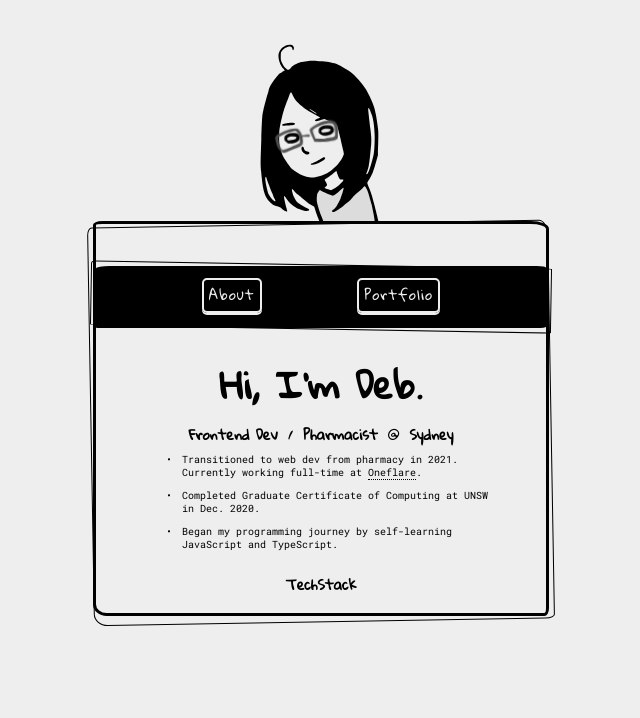
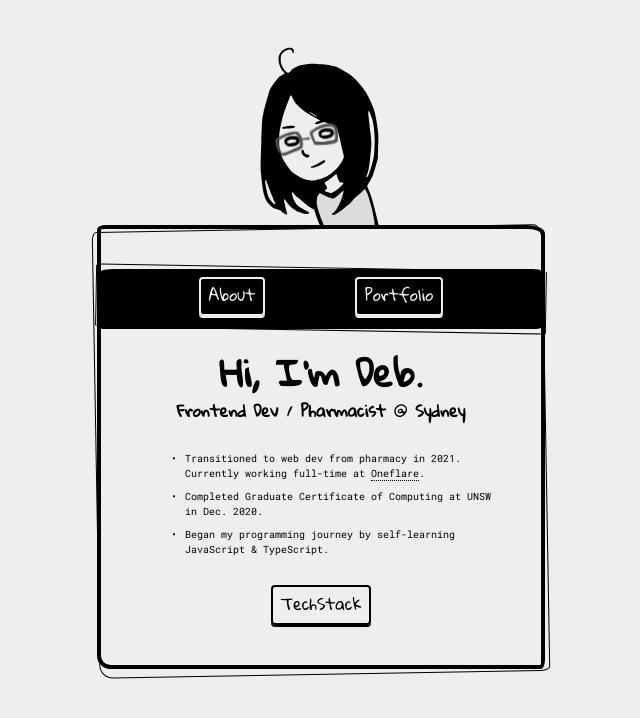
Before and after one commit to debccheng/debccheng.github.io, a React (Create React App) app: page / in a window 1280 px wide. Shown: the top 718 px of the page, without its empty margins (319-959 px from the left). Built offline with nearby package versions, Linux system fonts and the light colour scheme.

Commit message:
Tweak css

```diff
--- a/src/App.css
+++ b/src/App.css
@@ -13,15 +13,15 @@ html, body, #root {
 
 .main-wrapper {
   width: 100%;
-  max-width: 450px;
+  max-width: 440px;
   position: relative;
-  margin: -15px 225px 45px;
-  padding-block: 15px;
+  margin: -16px 0 40px;
+  padding-block: 16px;
   display: flex;
   flex-direction: column;
   justify-content: center;
   background-color: #eee;
-  border: 3px solid #000;
+  border: 4px solid #000;
   border-radius:  2% 4% 1% 3% / 1% 2% 2% 3%;
 }
 
--- a/src/components/Navbar/Navbar.module.css
+++ b/src/components/Navbar/Navbar.module.css
@@ -1,10 +1,10 @@
 .navbar {
   position: relative;
   height: 36px;
-  margin-block-start: 27px;
+  margin-block-start: 24px;
   background: #000;
   border-radius:  3% 2% 2% 1% / 4% 3% 2% 1%;
-  padding: 10px 10px 16px;
+  padding: 8px 8px 16px;
 }
 
 .navbar::before {
@@ -34,21 +34,20 @@
 }
 
 .linkButton {
-  font-size: 14px;
-  letter-spacing: 1px;
+  font-size: 16px;
   font-family: 'Gloria Hallelujah', sans-serif;
   text-decoration: none;
   color: #eee;
   position: relative;
-  padding: 0 5px 3px;
+  padding: 0 8px 4px;
   border: 2px solid #eee;
-  border-radius: 5px;
+  border-radius: 4px;
   box-shadow: 0 2px 0 #eee;
   transition: padding 0.1s, box-shadow 0.1s, top 0.1s;
   background: transparent;
 }
 
-.linkBbutton:hover {
+.linkButton:hover {
   cursor: pointer;
 }
 
--- a/src/components/Navbar/Navbar.tsx
+++ b/src/components/Navbar/Navbar.tsx
@@ -13,12 +13,12 @@ const Navbar: FC = () => (
     <nav className={styles.navbar}>
       <ul className={styles.navGroup}>
         <li className={styles.navList}>
-          <Link to="/" className={styles.linkButton} type="button">
+          <Link to="/" className={styles.linkButton}>
             About
           </Link>
         </li>
         <li className={styles.navList}>
-          <Link to="/portfolio" className={styles.linkButton} type="button">
+          <Link to="/portfolio" className={styles.linkButton}>
             Portfolio
           </Link>
         </li>
--- a/src/components/SelfPortrait/SelfPortrait.module.css
+++ b/src/components/SelfPortrait/SelfPortrait.module.css
@@ -1,7 +1,7 @@
 
 
 .svgWrapper {
-  margin: 45px auto 0;
+  margin: 48px auto 0;
 }
 
 .selfPortrait {
--- a/src/index.css
+++ b/src/index.css
@@ -5,6 +5,7 @@ body {
     sans-serif;
   -webkit-font-smoothing: antialiased;
   -moz-osx-font-smoothing: grayscale;
+  line-height: 1.5;
 }
 
 code {
--- a/src/pages/About/About.module.css
+++ b/src/pages/About/About.module.css
@@ -1,38 +1,39 @@
+
 .headingTitle {
   font-family: 'Gloria Hallelujah', monospace;
-  margin: 20px 0 0;
+  margin: 16px 0 0;
   font-size: 36px;
   text-align: center;
-  animation: fadeIn 0.5s ease-in;
 }
 
 .subGroup {
   display: flex;
   justify-content: center;
+  margin-block-end: 24px;
 }
 
 .subTitle {
   font-family: 'Gloria Hallelujah', monospace;
   margin: 0;
   text-align: center;
-  font-size: 14px;
+  font-size: 16px;
 }
 
 .divider {
   font-family: 'Gloria Hallelujah', monospace;
-  font-size: 14px;
-  padding-inline: 10px;
+  font-size: 16px;
+  padding-inline: 8px;
 }
 
 .listGroup {
-  margin: 0px 36px 14px;
+  margin: 0px 36px 24px;
   display: flex;
   flex-direction: column;
 }
 
 .listItem {
   list-style-type: '\2022';
-  padding: 5px 10px;
+  padding: 4px 8px;
   font-family: 'Roboto Mono', monospace;
   font-size: 10px;
 }
@@ -46,3 +47,28 @@
 .highlight:hover, .highlight:active {
   background-color: turquoise;
 }
+
+.aboutButton {
+  font-size: 16px;
+  font-family: 'Gloria Hallelujah', sans-serif;
+  text-decoration: none;
+  color: #000;
+  position: relative;
+  height: 40px;
+  padding: 0 8px 4px;
+  border: 2px solid #000;
+  border-radius: 4px;
+  box-shadow: 0 2px 0 #000;
+  transition: padding 0.1s, box-shadow 0.1s, top 0.1s;
+  background: transparent;
+}
+
+.aboutButton:hover {
+  cursor: pointer;
+}
+
+.aboutButton:active {
+  top: 4px;
+  padding-block-end: 1px;
+  box-shadow: 0 1px 0 #000;
+}
--- a/src/pages/About/About.tsx
+++ b/src/pages/About/About.tsx
@@ -15,9 +15,8 @@ const Home: FC = () => (
     </div>
     <ul className={styles.listGroup}>
       <li className={styles.listItem}>
-        Transitioned to web dev from pharmacy in 2021.
-        Currently working full-time at
-        {' '}
+        {'Transitioned to web dev from pharmacy in 2021.\
+        Currently working full-time at '}
         <a
           className={styles.highlight}
           href="https://www.oneflare.com.au/"
@@ -32,11 +31,11 @@ const Home: FC = () => (
         Completed Graduate Certificate of Computing at UNSW in Dec. 2020.
       </li>
       <li className={styles.listItem}>
-        Began my programming journey by self-learning JavaScript and TypeScript.
+        Began my programming journey by self-learning JavaScript & TypeScript.
       </li>
     </ul>
     <div className={styles.subGroup}>
-      <h2 className={styles.subTitle}>TechStack</h2>
+      <button className={styles.aboutButton} type="button">TechStack</button>
     </div>
   </section>
 );
```
